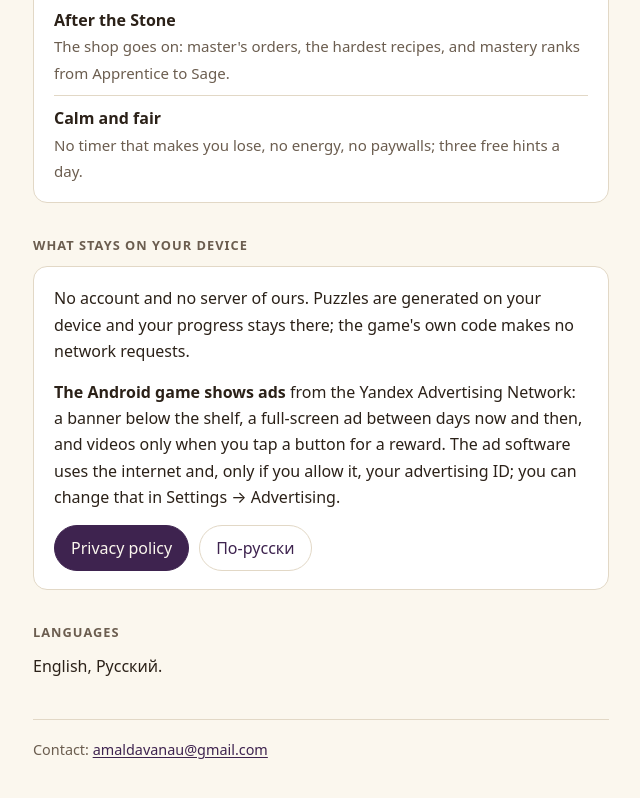
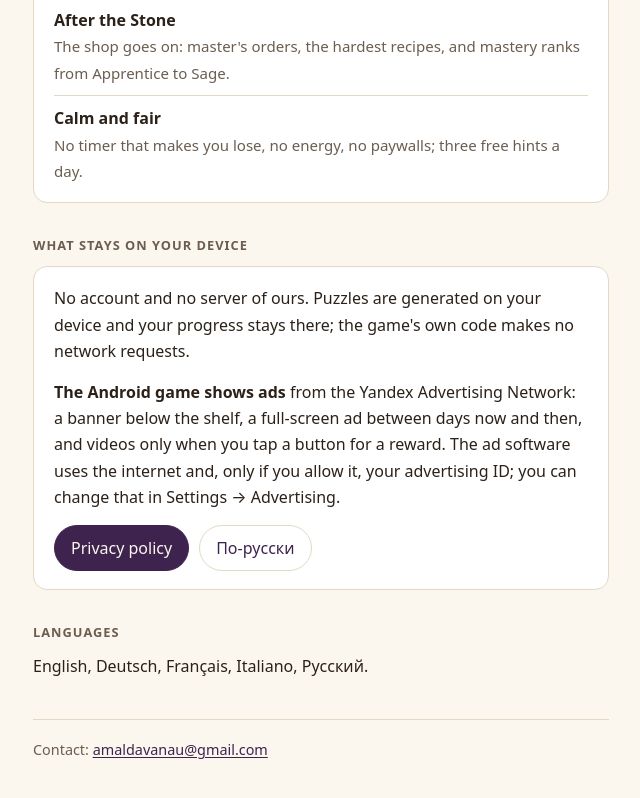
Before and after one commit to jqdevAM/cauldoku-site, a plain HTML site: page index.html in a window 1280 px wide. Shown: the part 668-1466 px from the top of the page, without its empty margins (319-959 px from the left). Drawn offline with Linux system fonts and the light colour scheme.

Commit message:
Cauldoku: five languages

```diff
--- a/index.html
+++ b/index.html
@@ -142,7 +142,7 @@
   </div>
 
   <h2>Languages</h2>
-  <p>English, Русский.</p>
+  <p>English, Deutsch, Français, Italiano, Русский.</p>
 
   <footer>
     Contact: <a href="mailto:amaldavanau@gmail.com">amaldavanau@gmail.com</a>
```
